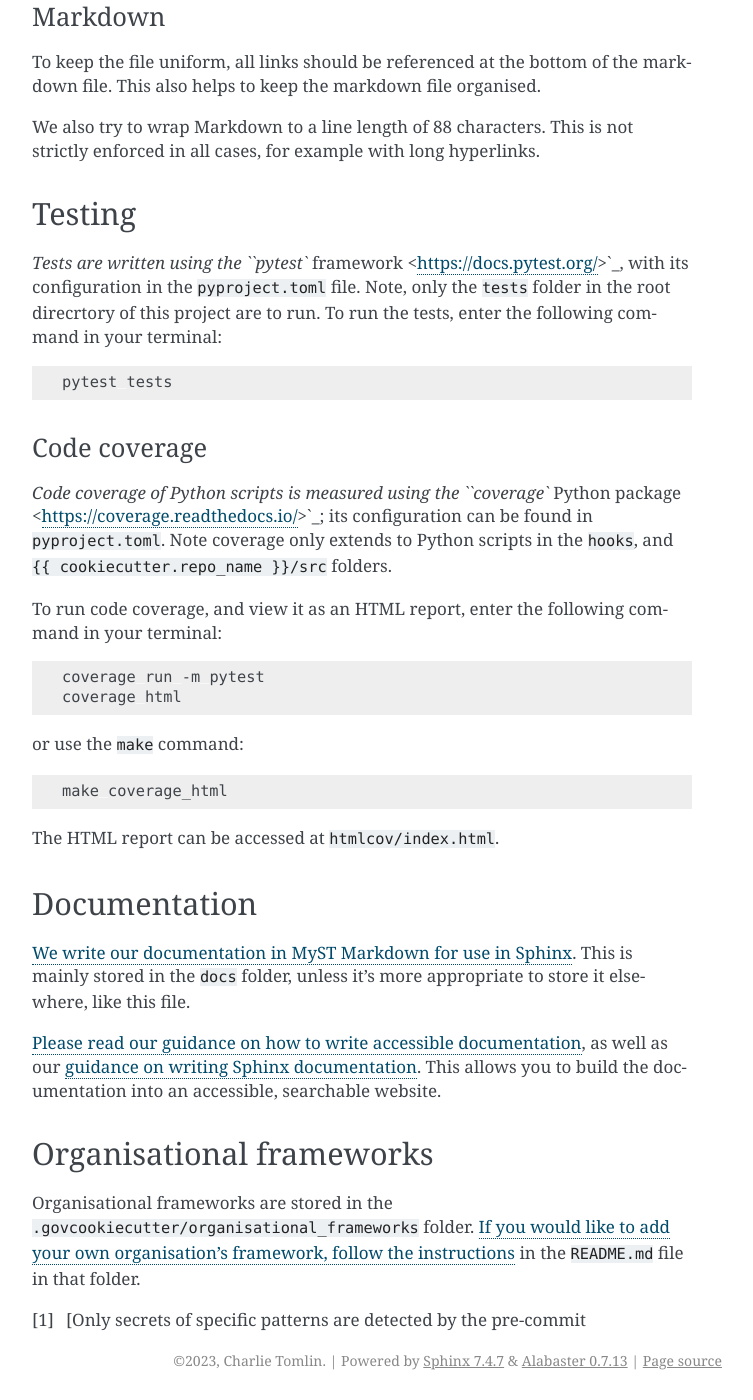
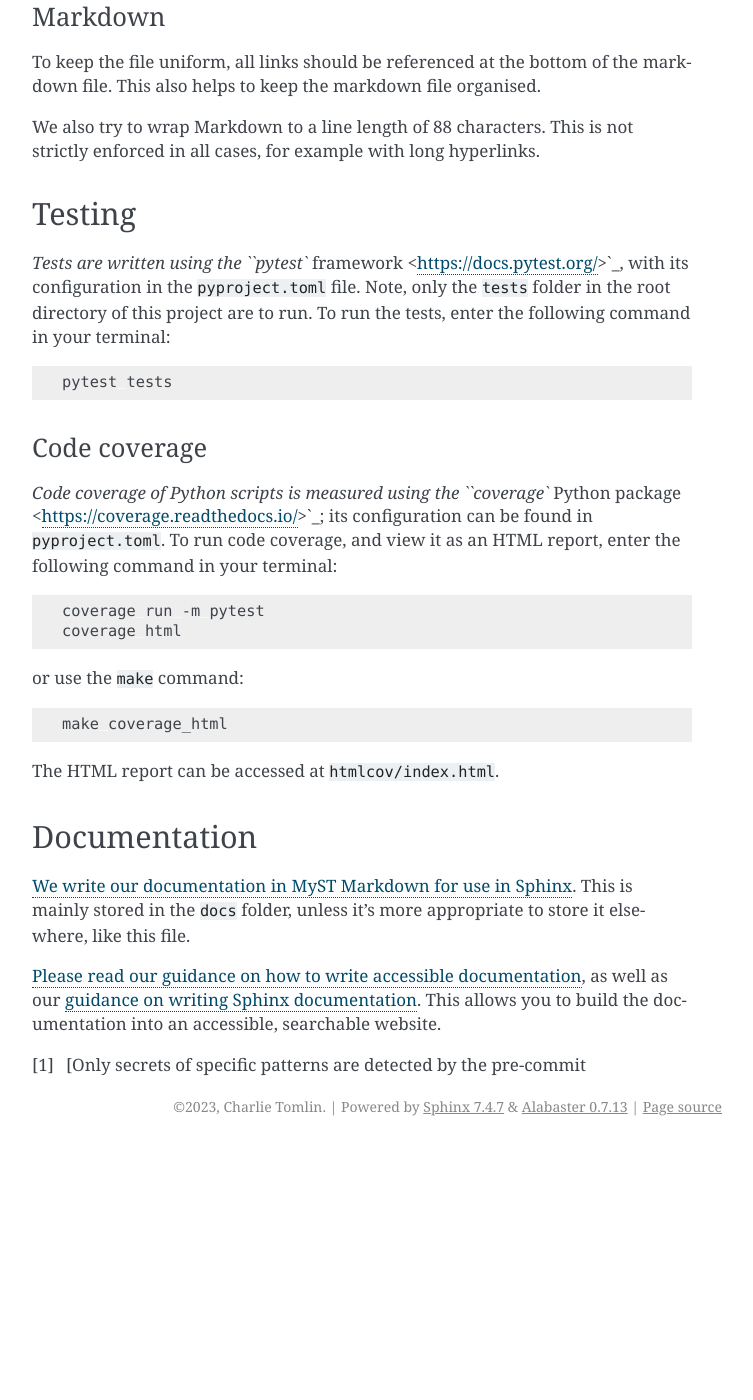
Before and after one commit to Data-Linkage/pes_match, a Sphinx documentation site: the page built from docs/CONTRIBUTING.md, in a window 1280 px wide and 1400 px high, scrolled down 1430 px. Shown: the whole window, without its empty margins (388-1141 px from the left). Built offline with Sphinx 7.4.7, drawn with Linux system fonts in a browser that asks for light colours; after the commit the page ends 2576 px from its top, so only the background shows below that; some of the changed text lies outside the part shown.

Commit message:
update: update COC and contributing guidance. Rename requirements command in Makefile to install

````diff
--- a/docs/CONTRIBUTING.md
+++ b/docs/CONTRIBUTING.md
@@ -42,11 +42,11 @@
 `git rebase` for local branches and `git merge --no-ff` for merges, as well as using
 `git push --force-with-lease` instead of `git push -f`.
 
-[If you want to modify the `.gitignore` files, see the template
+[If you want to modify the `.gitignore` files, see this template
 documentation][docs-updating-gitignore] for further details.
 
 Our source code is stored on GitHub at
-[https://github.com/best-practice-and-impact/govcookiecutter][govcookiecutter]. Pull
+[https://github.com/Data-Linkage/pes_match][pes_match]. Pull
 requests into `main` require at least one approved review.
 
 ### Python
@@ -65,7 +65,7 @@
 ## Testing
 
 [Tests are written using the `pytest` framework][pytest], with its configuration in the
-`pyproject.toml` file. Note, only the `tests` folder in the root direcrtory of this project are to run. To run the tests, enter
+`pyproject.toml` file. Note, only the `tests` folder in the root directory of this project are to run. To run the tests, enter
 the following command in your terminal:
 
 ```shell
@@ -75,10 +75,7 @@
 ### Code coverage
 
 [Code coverage of Python scripts is measured using the `coverage` Python
-package][coverage]; its configuration can be found in `pyproject.toml`. Note coverage
-only extends to Python scripts in the `hooks`, and
-`{{ cookiecutter.repo_name }}/src` folders.
-
+package][coverage]; its configuration can be found in `pyproject.toml`.
 To run code coverage, and view it as an HTML report, enter the following command in
 your terminal:
 
@@ -106,26 +103,18 @@
 writing Sphinx documentation][docs-write-sphinx-documentation]. This allows you to
 build the documentation into an accessible, searchable website.
 
-## Organisational frameworks
-
-Organisational frameworks are stored in the
-`.govcookiecutter/organisational_frameworks` folder. [If you would like to add your own
-organisation's framework, follow the instructions][docs-govcookiecutter-frameworks] in
-the `README.md` file in that folder.
-
-[code-of-conduct]: https://github.com/best-practice-and-impact/govcookiecutter/blob/main/CODE_OF_CONDUCT.md
+[code-of-conduct]: https://github.com/Data-Linkage/pes_match/blob/main/docs/CODE_OF_CONDUCT.md
 [coverage]: https://coverage.readthedocs.io/
-[docs-govcookiecutter-frameworks]: https://github.com/best-practice-and-impact/govcookiecutter/blob/main/%7B%7B%20cookiecutter.repo_name%20%7D%7D/.govcookiecutter/organisational_frameworks/README.md
 [docs-pre-commit-hooks]: https://github.com/best-practice-and-impact/govcookiecutter/blob/main/%7B%7B%20cookiecutter.repo_name%20%7D%7D/docs/contributor_guide/pre_commit_hooks.md
 [docs-pre-commit-hooks-secrets-definition]: https://github.com/best-practice-and-impact/govcookiecutter/blob/main/%7B%7B%20cookiecutter.repo_name%20%7D%7D/docs/contributor_guide/pre_commit_hooks.md#definition-of-a-secret-according-to-detect-secrets
 [docs-updating-gitignore]: https://github.com/best-practice-and-impact/govcookiecutter/blob/main/%7B%7B%20cookiecutter.repo_name%20%7D%7D/docs/contributor_guide/updating_gitignore.md
 [docs-write-accessible-documentation]: https://github.com/best-practice-and-impact/govcookiecutter/blob/main/%7B%7B%20cookiecutter.repo_name%20%7D%7D/docs/contributor_guide/writing_accessible_documentation.md
 [docs-write-sphinx-documentation]: https://github.com/best-practice-and-impact/govcookiecutter/blob/main/%7B%7B%20cookiecutter.repo_name%20%7D%7D/docs/contributor_guide/writing_sphinx_documentation.md
-[email]: mailto:gsshelp@statistics.gov.uk
+[email]: mailto:datalinkage@ons.gov.uk
 [gds-way]: https://gds-way.cloudapps.digital/
 [gds-way-git]: https://gds-way.cloudapps.digital/standards/source-code.html
 [gds-way-python]: https://gds-way.cloudapps.digital/manuals/programming-languages/python/python.html#python-style-guide
-[govcookiecutter]: https://github.com/best-practice-and-impact/govcookiecutter
+[pes_match]: https://github.com/Data-Linkage/pes_match
 [myst]: https://myst-parser.readthedocs.io/
 [pre-commit]: https://pre-commit.com/
 [pytest]: https://docs.pytest.org/
````
Also changed, not shown: other parts of docs/CONTRIBUTING.md (+3 -3 lines), docs/CODE_OF_CONDUCT.md (+1 -1 lines), 1 other file.
